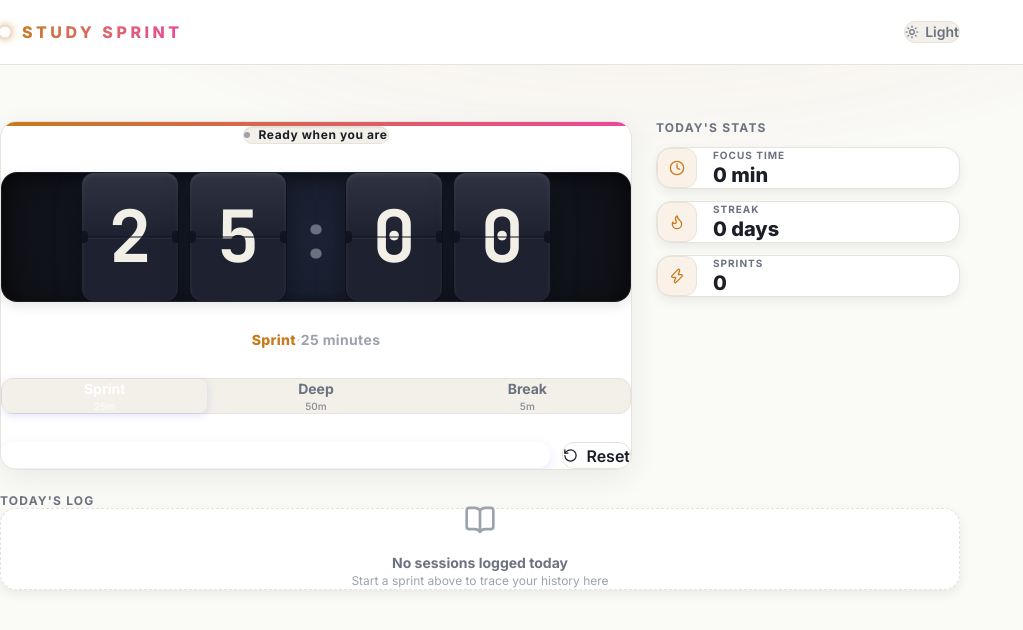
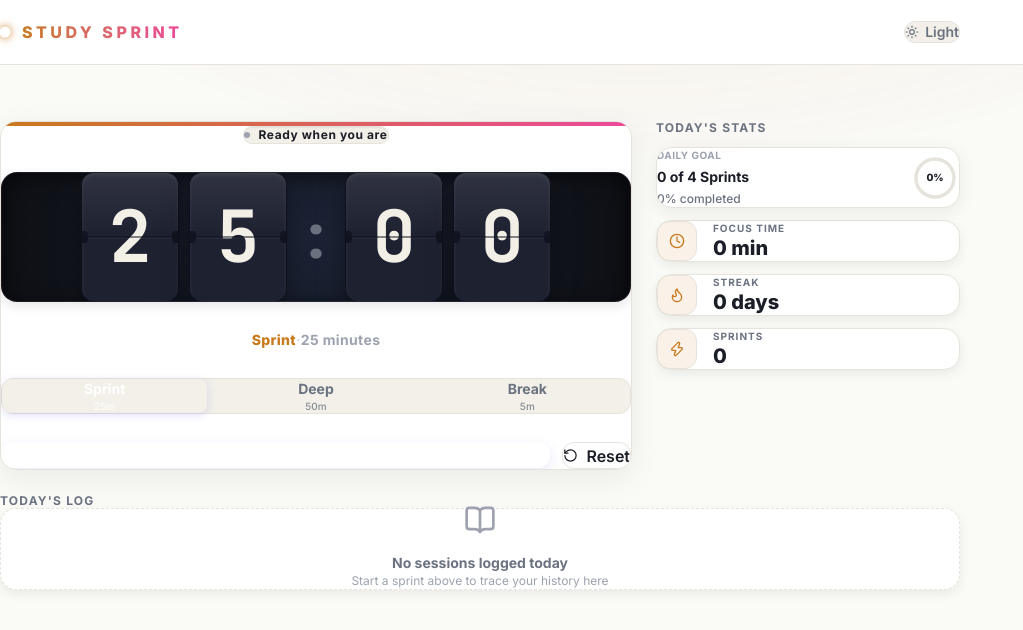
Before and after one commit to mshahnawaz1202/Deimous_Internship, a React (Vite) app in the folder Task_02/study-sprint/: page / in a window 1280 px wide. Shown: the top 630 px of the page, without its empty margins (0-1023 px from the left). Built offline with nearby package versions, Linux system fonts and the light colour scheme.

Commit message:
feat: add target progress card to Statistics component with circular progress indicator

```diff
--- a/Task_02/study-sprint/src/components/Statistics.tsx
+++ b/Task_02/study-sprint/src/components/Statistics.tsx
@@ -20,6 +20,8 @@ export function Statistics({ logEntries }: StatisticsProps) {
   const todayTotal  = calculateTodayTotal(logEntries);
   const streak      = calculateStreak(logEntries);
   const sprintCount = todayCompleted.length;
+  const targetSprints = 4;
+  const progressPercent = Math.min(100, Math.round((sprintCount / targetSprints) * 100));
 
   return (
     <motion.section
@@ -36,6 +38,66 @@ export function Statistics({ logEntries }: StatisticsProps) {
       >
         Today's Stats
       </h2>
+
+      {/* Target Progress Card */}
+      <div
+        className="rounded-2xl p-4.5 flex items-center justify-between relative overflow-hidden"
+        style={{
+          background: 'var(--surface)',
+          border: '1px solid var(--border)',
+          boxShadow: '0 4px 18px var(--shadow)',
+        }}
+      >
+        <div className="flex flex-col gap-1 min-w-0">
+          <span className="text-[10px] font-bold uppercase tracking-wider" style={{ color: 'var(--text-faint)' }}>
+            Daily Goal
+          </span>
+          <span className="text-sm font-bold truncate" style={{ color: 'var(--text)' }}>
+            {sprintCount >= targetSprints ? 'Goal Reached! 🚀' : `${sprintCount} of ${targetSprints} Sprints`}
+          </span>
+          <span className="text-xs font-medium" style={{ color: 'var(--text-muted)' }}>
+            {progressPercent}% completed
+          </span>
+        </div>
+
+        {/* Circular progress SVG */}
+        <div className="relative w-12 h-12 shrink-0 flex items-center justify-center select-none">
+          <svg className="w-full h-full transform -rotate-90">
+            {/* Background circle */}
+            <circle
+              cx="24"
+              cy="24"
+              r="19"
+              stroke="var(--border)"
+              strokeWidth="3.5"
+              fill="transparent"
+            />
+            {/* Active circle */}
+            <motion.circle
+              cx="24"
+              cy="24"
+              r="19"
+              stroke="url(#stats-gradient)"
+              strokeWidth="4"
+              fill="transparent"
+              strokeDasharray={2 * Math.PI * 19}
+              initial={{ strokeDashoffset: 2 * Math.PI * 19 }}
+              animate={{ strokeDashoffset: 2 * Math.PI * 19 * (1 - progressPercent / 100) }}
+              transition={{ duration: 1, ease: 'easeOut' }}
+              strokeLinecap="round"
+            />
+            <defs>
+              <linearGradient id="stats-gradient" x1="0%" y1="0%" x2="100%" y2="100%">
+                <stop offset="0%" stopColor="var(--primary)" />
+                <stop offset="100%" stopColor="#EC4899" />
+              </linearGradient>
+            </defs>
+          </svg>
+          <span className="absolute text-[10px] font-extrabold" style={{ color: 'var(--text)' }}>
+            {progressPercent}%
+          </span>
+        </div>
+      </div>
 
       <StatBadge
         label="Focus Time"
--- a/Task_02/study-sprint/src/context/ThemeContext.tsx
+++ b/Task_02/study-sprint/src/context/ThemeContext.tsx
@@ -46,6 +46,7 @@ export function ThemeProvider({ children }: { children: ReactNode }) {
   );
 }
 
+// eslint-disable-next-line react-refresh/only-export-components
 export function useTheme(): ThemeContextValue {
   const ctx = useContext(ThemeContext);
   if (!ctx) throw new Error('useTheme must be used within a ThemeProvider');
```
